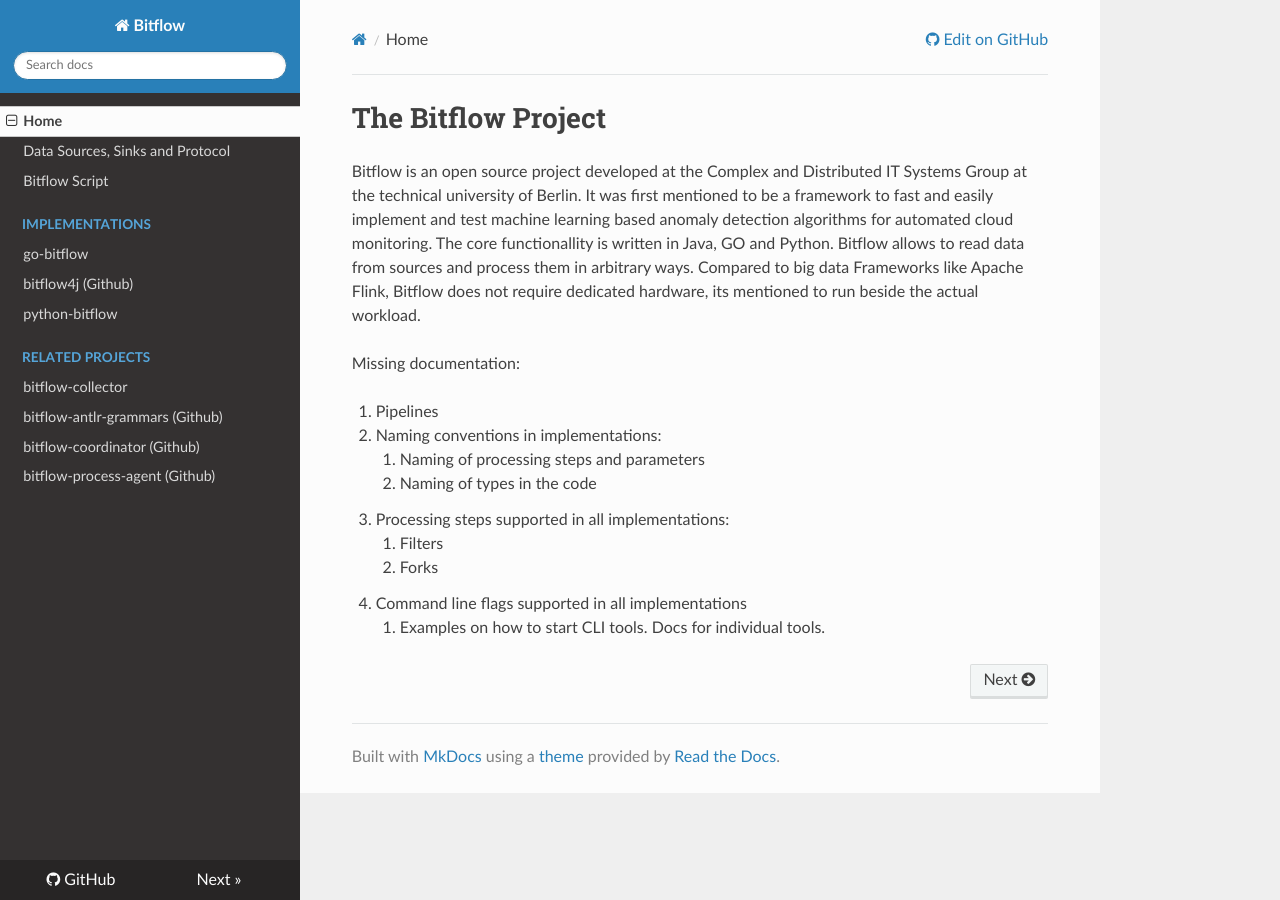
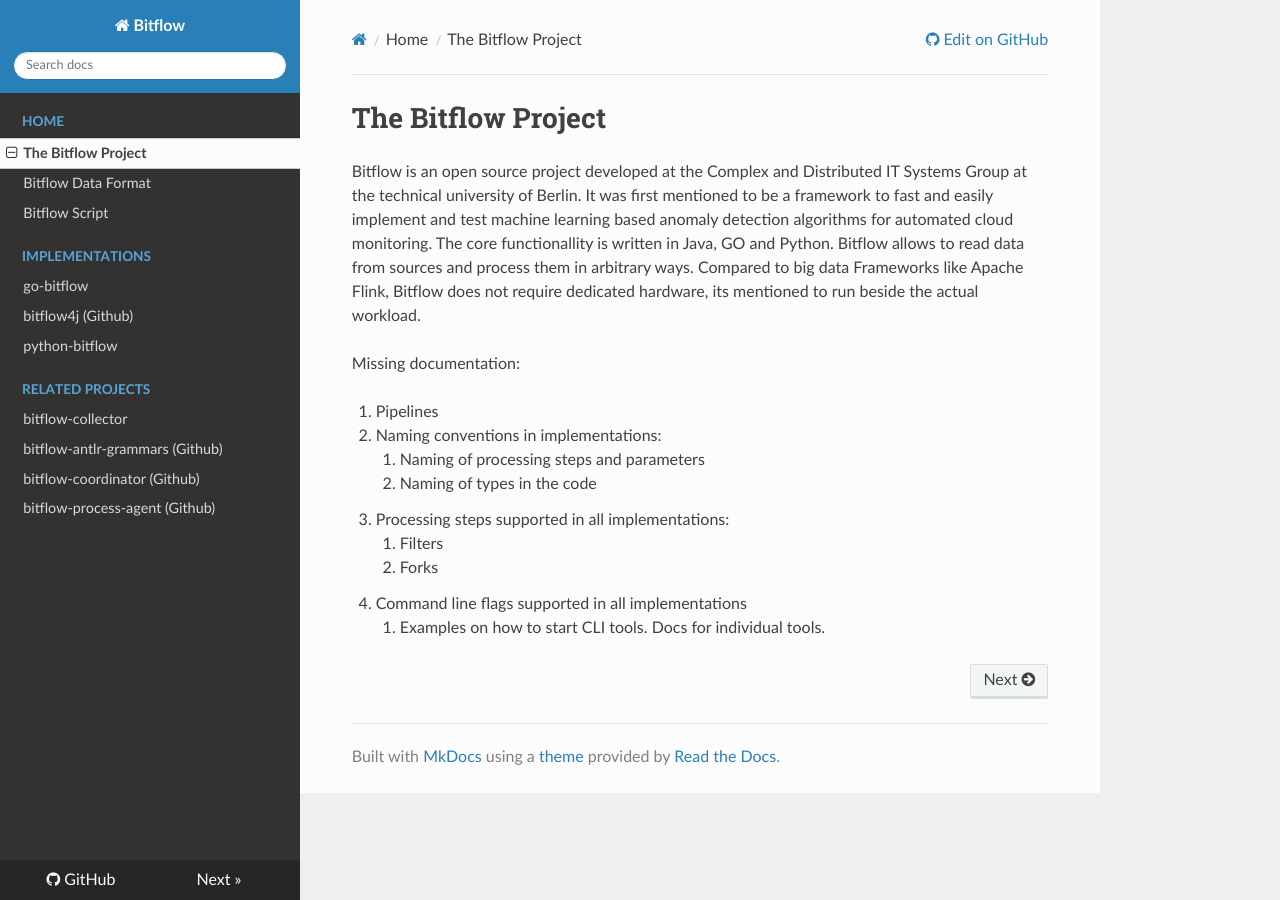
Before and after one commit to bitflow-stream/bitflow-docs, an MkDocs documentation site: the page built from docs/index.md, in a window 1280 px wide. Built offline with MkDocs 1.6.1, drawn with Linux system fonts in a browser that asks for light colours; nearby versions of some CDN libraries.

Commit message:
nested navigation

```diff
--- a/mkdocs.yml
+++ b/mkdocs.yml
@@ -11,9 +11,10 @@
     - toc:
         permalink: True
 nav:
-    - Home: index.md
-    - Data Sources, Sinks and Protocol: data_format.md
-    - Bitflow Script: script.md
+    - Home:
+        - index.md
+        - data_format.md
+        - script.md
     - Implementations:
         - go-bitflow: "https://bitflow.readthedocs.io/projects/go-bitflow/en/latest/"
         - bitflow4j (Github): "https://github.com/bitflow-stream/bitflow4j"
```
